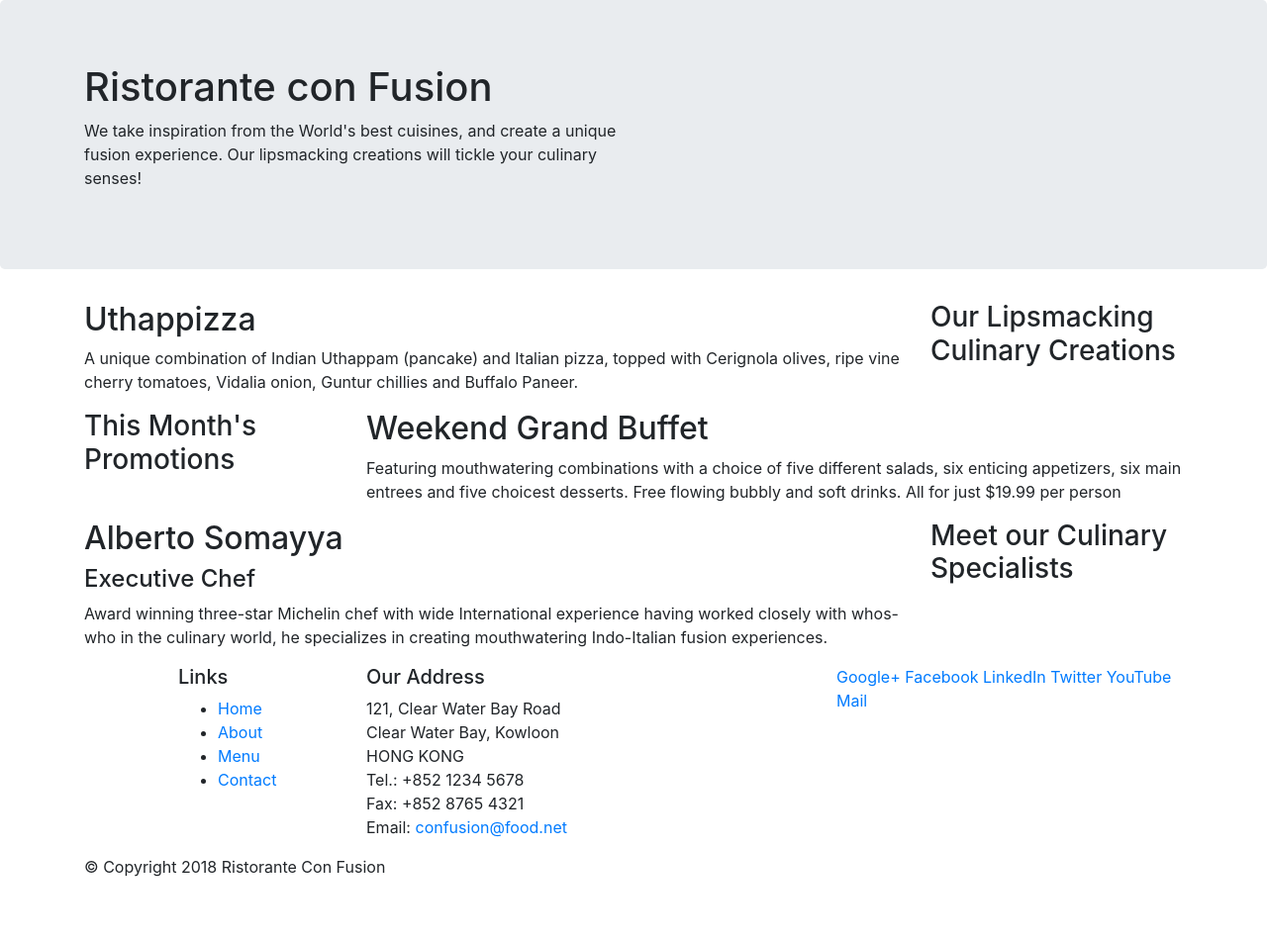
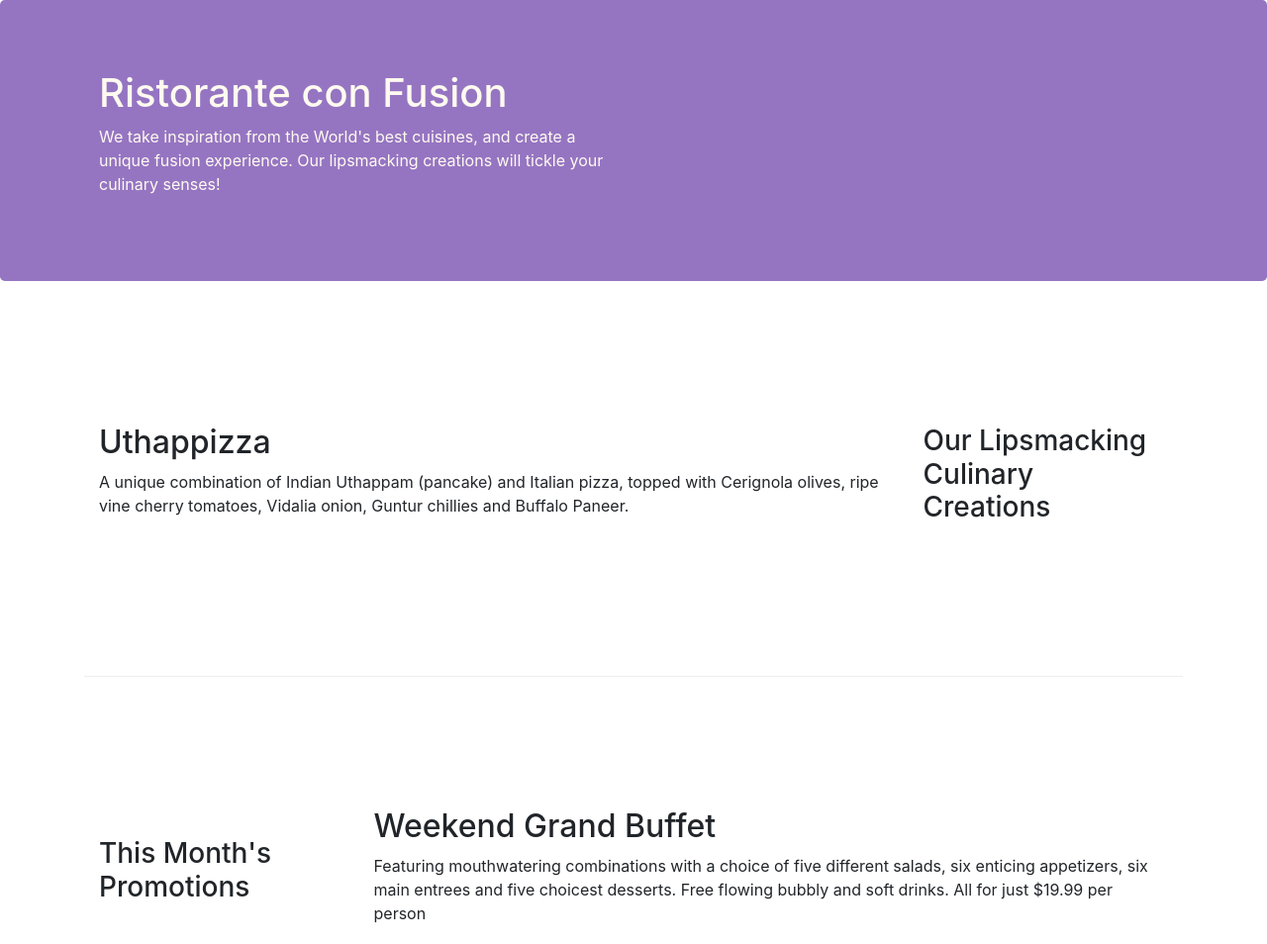
Before and after one commit to Darkali-23/conFusion, a website: page index.html in a window 1280 px wide. Shown: the top 954 px of the page at 99% size. Before the commit the page ends 904 px from the top, so only its background shows below. Drawn offline with nearby package versions, Linux system fonts and the light colour scheme.

Commit message:
Bootstrap grid part two

```diff
--- /dev/null
+++ b/css/style.css
@@ -0,0 +1,30 @@
+.row-header{
+    margin: 0px auto;
+    padding: 0px auto;
+}
+
+.row-content{
+    margin: 0px auto;
+    padding: 50px 0px 50px 0px;
+    border-bottom: 1px ridge;
+    min-height: 400px;
+}
+
+.footer{
+    background-color: #d1c4e9;
+    margin: 0px auto;
+    padding: 20px 0px 20px 0px;
+}
+
+.jumbotron{
+    padding: 70px 30px;
+    margin: 0px auto;
+    background-color: #9575c2;
+    color: floralwhite;
+}
+
+.address{
+    font-size: 80%;
+    margin: 0%;
+    color: #0f0f0f;
+}
--- a/index.html
+++ b/index.html
@@ -10,13 +10,15 @@
         <!-- Bootstrap CSS -->
         <link rel="stylesheet" href="node_modules/bootstrap/dist/css/bootstrap.min.css">
     <title>Ristorante Con Fusion</title>
+    <!-- CSS STYLE -->
+    <link rel="stylesheet" href="css/style.css">
 </head>
 
 <body>
 
     <header class="jumbotron">
         <div class="container">
-            <div class="row">
+            <div class="row row-header">
                 <div class="col-12 col-sm-6">
                     <h1>Ristorante con Fusion</h1>
                     <p>We take inspiration from the World's best cuisines, and create a unique fusion experience. Our lipsmacking creations will tickle your culinary senses!</p>
@@ -28,7 +30,7 @@
     </header>
 
     <div class="container">
-        <div class="row">
+        <div class="row row-content align-items-center">
             <div class="col-12 col-sm-4 order-sm-last col-md-3">
                 <h3>Our Lipsmacking Culinary Creations</h3>
             </div>
@@ -39,7 +41,7 @@
         </div>
 
 
-        <div class="row">
+        <div class="row row-content align-items-center">
             <div class="col-12 col-sm-4 col-md-3">
                 <h3>This Month's Promotions</h3>
             </div>
@@ -49,7 +51,7 @@
             </div>
         </div>
 
-        <div class="row">
+        <div class="row row-content align-items-center">
             <div class="col-12 col-sm-4 order-sm-last col-md-3">
                 <h3>Meet our Culinary Specialists</h3>
             </div>
@@ -61,12 +63,12 @@
         </div>
     </div>
 
-    <footer>
+    <footer class="footer">
         <div class="container">
             <div class="row">
                 <div class="col-4 offset-1 col-sm-2">
                     <h5>Links</h5>
-                    <ul>
+                    <ul class="list-unstyled">
                         <li><a href="#">Home</a></li>
                         <li><a href="#">About</a></li>
                         <li><a href="#">Menu</a></li>
@@ -84,8 +86,8 @@
 		              Email: <a href="mailto:confusion@food.net">confusion@food.net</a>
 		           </address>
                 </div>
-                <div class="col-12 col-sm-4">
-                    <div>
+                <div class="col-12 col-sm-4 align-self-center">
+                    <div class="text-center ">
                         <a href="http://google.com/+">Google+</a>
                         <a href="http://www.facebook.com/profile.php?id=">Facebook</a>
                         <a href="http://www.linkedin.com/in/">LinkedIn</a>
@@ -95,7 +97,7 @@
                     </div>
                 </div>
            </div>
-           <div class="row">
+           <div class="row justify-content-center" >
                 <div class="col-auto">
                     <p>© Copyright 2018 Ristorante Con Fusion</p>
                 </div>
```
